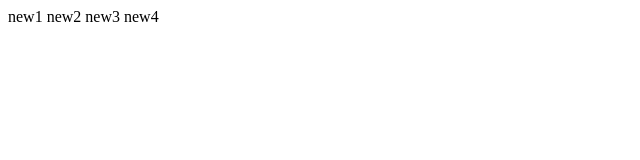
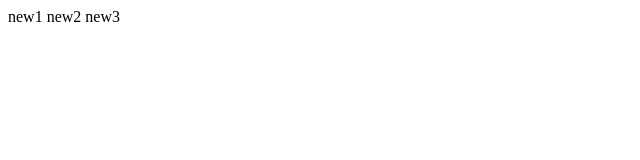
Before and after one commit to jadegitgit/part7.demo, a plain HTML site: page WebContent/index.html in a window 1280 px wide. Shown: the full height of the page, 0-640 px from the left. Drawn offline with Linux system fonts and the light colour scheme.

Commit message:
Revert "new4"
This reverts commit aa3755036cb70bcd323bfd25384b457a3a0a6c48.

```diff
--- a/WebContent/index.html
+++ b/WebContent/index.html
@@ -8,6 +8,5 @@
 new1
 new2
 new3
-new4
 </body>
 </html>
```
